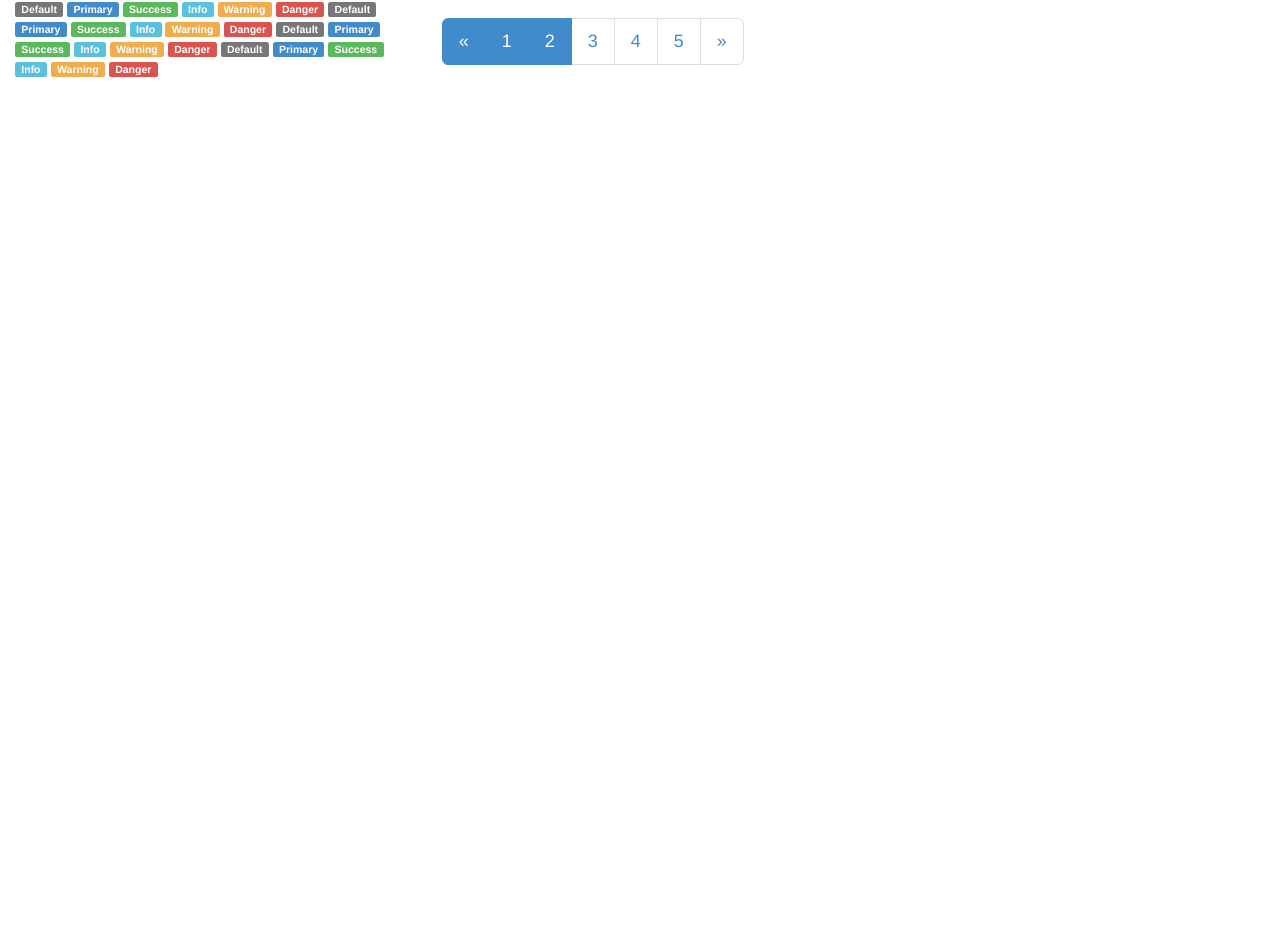
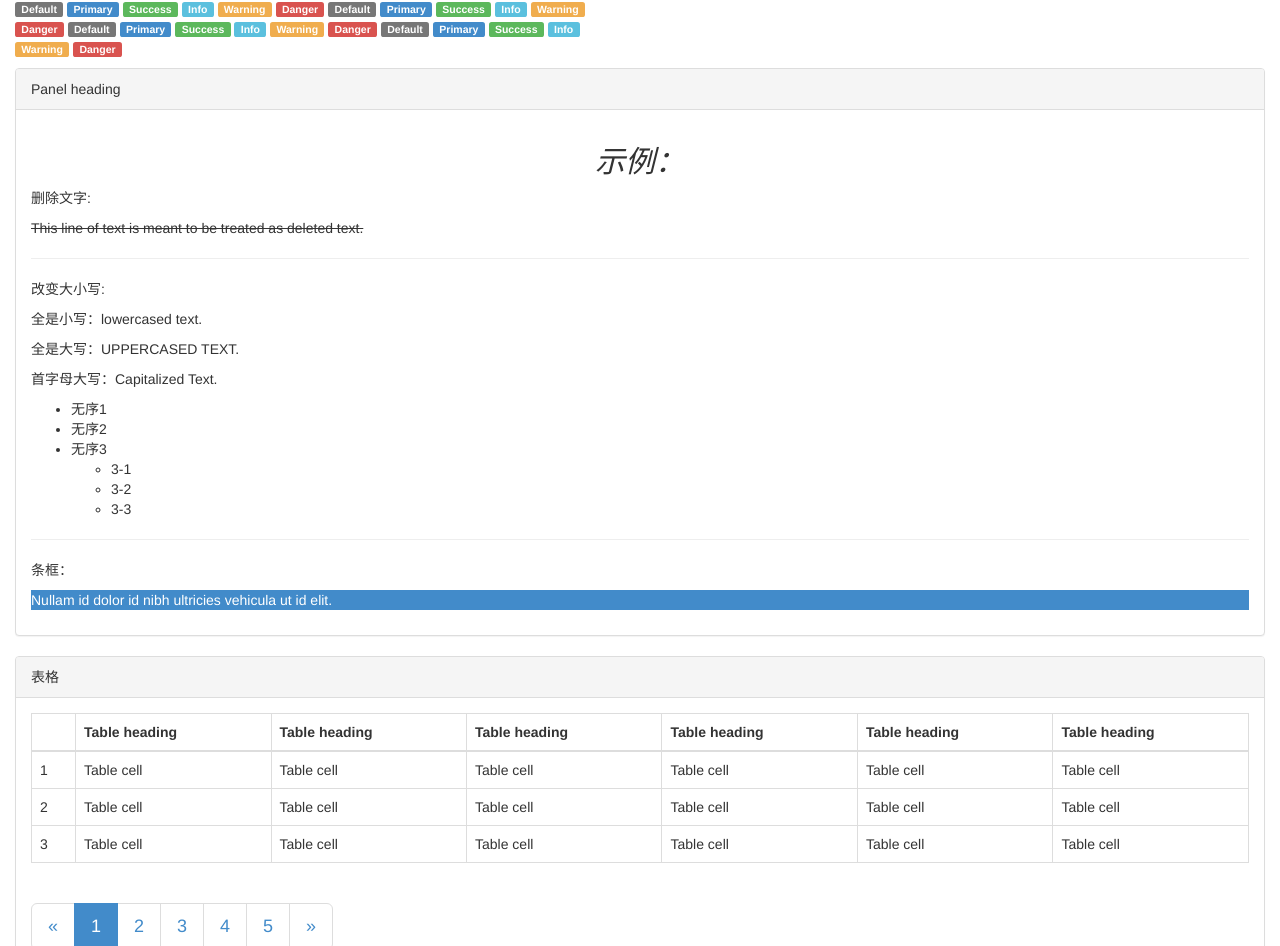
Before and after one commit to liangaiju/bootstraplrean, a website: page staticfile/template.html in a window 1280 px wide. Shown: the part 72-1018 px from the top of the page. Before the commit the page ends 800 px from the top, so only its background shows below. Drawn offline with nearby package versions, Linux system fonts and the light colour scheme.

Commit message:
update bootstrap conpemnt

```diff
--- a/staticfile/template.html
+++ b/staticfile/template.html
@@ -19,9 +19,9 @@
   </head>
   <body>
   <div class="container-fluid">
-      <h1>zcl</h1>
+      <h1 class="text-center">zcl</h1>
       <div class="row">
-        <div class="col-md-4">
+        <div class="col-md-6">
           <span class="label label-default label-more">Default</span>
           <span class="label label-primary label-more">Primary</span>
           <span class="label label-success label-more">Success</span>
@@ -47,20 +47,110 @@
           <span class="label label-warning label-more">Warning</span>
           <span class="label label-danger label-more">Danger</span>
         </div>
-        <div class="col-md-4">
+        <div class="col-md-6">
 
-          <nav>
+        </div>
+      </div>
+
+      <div class="panel panel-default" style="margin-top:10px;">
+          <div class="panel-heading">Panel heading</div>
+          <div class="panel-body">
+            <h2 class="text-center"><em>示例：</em></h2>
+            <p>删除文字:</p>
+            <del>This line of text is meant to be treated as deleted text.</del>
+            <hr>
+            <p>改变大小写:</p>
+            <p class="text-lowercase">全是小写：Lowercased text.</p>
+            <p class="text-uppercase">全是大写：Uppercased text.</p>
+            <p class="text-capitalize">首字母大写：Capitalized text.</p>
+
+            <ul>
+              <li>无序1</li>
+              <li>无序2</li>
+              <li>无序3
+                <ul>
+                  <li>3-1</li>
+                  <li>3-2</li>
+                  <li>3-3</li>
+                </ul>
+              </li>
+            </ul>
+            <hr>
+            <p>条框：</p>
+            <p class="bg-primary">Nullam id dolor id nibh ultricies vehicula ut id elit.</p>
+          </div>
+      </div>
+
+      <div class="panel panel-default">
+          <div class="panel-heading">表格</div>
+          <div class="panel-body">
+            <div class="row">
+              <div class="col-xs-12 col-sm-12 col-md-12">
+                <table class="table table-bordered table-hover">
+                <thead>
+                  <tr>
+                    <th></th>
+                    <th>Table heading</th>
+                    <th>Table heading</th>
+                    <th>Table heading</th>
+                    <th>Table heading</th>
+                    <th>Table heading</th>
+                    <th>Table heading</th>
+                  </tr>
+                </thead>
+                <tbody>
+                  <tr>
+                    <td>1</td>
+                    <td>Table cell</td>
+                    <td>Table cell</td>
+                    <td>Table cell</td>
+                    <td>Table cell</td>
+                    <td>Table cell</td>
+                    <td>Table cell</td>
+                  </tr>
+                  <tr>
+                    <td>2</td>
+                    <td>Table cell</td>
+                    <td>Table cell</td>
+                    <td>Table cell</td>
+                    <td>Table cell</td>
+                    <td>Table cell</td>
+                    <td>Table cell</td>
+                  </tr>
+                  <tr>
+                    <td>3</td>
+                    <td>Table cell</td>
+                    <td>Table cell</td>
+                    <td>Table cell</td>
+                    <td>Table cell</td>
+                    <td>Table cell</td>
+                    <td>Table cell</td>
+                  </tr>
+                </tbody>
+              </table>
+          </div>
+        </div>
+
+            <nav>
             <ul class="pagination pagination-lg">
-              <li class="active"><a href="#">&laquo;</a></li>
+              <li class="disable"><a href="#">&laquo;</a></li>
               <li class="active"><a href="#">1</a></li>
-              <li class="active"><a href="#">2</a></li>
-              <li class="disable"><a href="#">3</a></li>
-              <li class="disable"><a href="#">4</a></li>
-              <li class="disable"><a href="#">5</a></li>
-              <li class="disable"><a href="#">&raquo;</a></li>
+              <li ><a href="#">2</a></li>
+              <li ><a href="#">3</a></li>
+              <li ><a href="#">4</a></li>
+              <li ><a href="#">5</a></li>
+              <li ><a href="#">&raquo;</a></li>
             </ul>
           </nav>
-        </div>
+
+          <div class="jumbotron">
+            <h1>Hello~~~~</h1>
+            <p>this is ~~~~~~~~~~</p>
+            <button class="btn btn-primary btn-lg">more</button>
+          </div>
+
+
+          </div>
       </div>
   </div>
 
```
